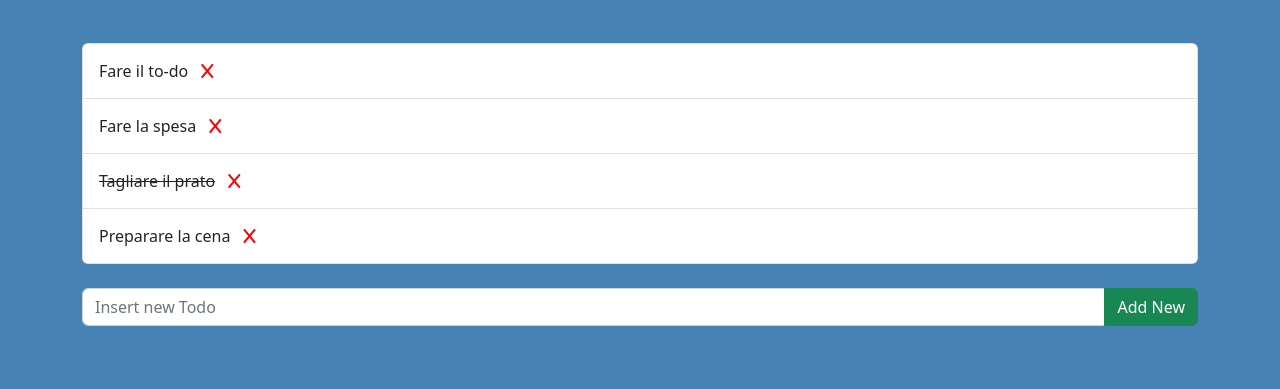
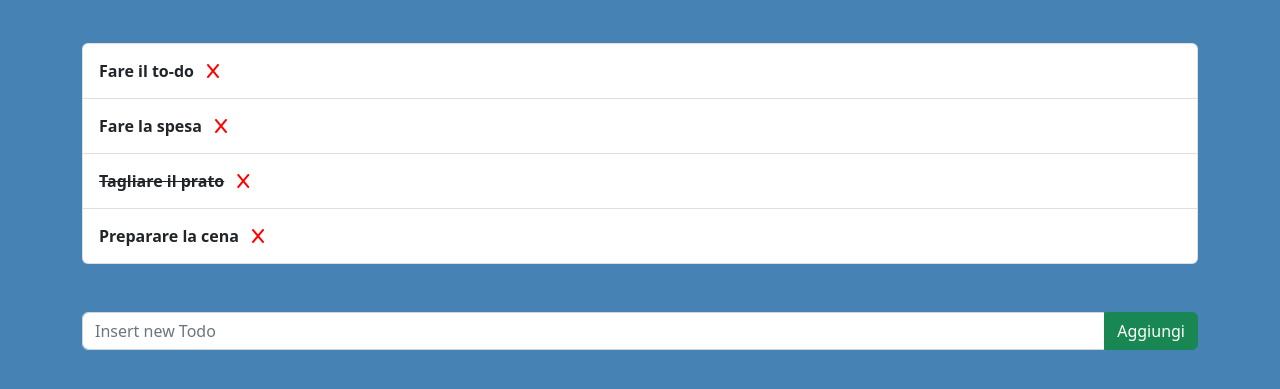
Before and after one commit to Yorbit/vue-todolist, a plain HTML site: page index.html in a window 1280 px wide. Shown: the part 101-490 px from the top of the page. Drawn offline with nearby package versions, Linux system fonts and the light colour scheme.

Commit message:
html class add

```diff
--- a/index.html
+++ b/index.html
@@ -18,19 +18,19 @@
 <body class="back-g">
     <main id="main-root" class="container">
         <h1 class="text-center fw-semibold my-5">To-Do List</h1>
-        <ul class="list-group mb-4">
-            <li class="list-group-item align-items-center d-flex"
+        <ul class="list-group mb-5">
+            <li class="list-group-item align-items-center fw-semibold d-flex"
                 :class="{'text-decoration-line-through': element.done == true}" v-for="(element, index) in todo"
                 @click="element.done = !element.done;">
                 {{ element.text }}
                 <button @click="removeToDo(index, 1)" class="btn auto color"><i class="fa-solid fa-x"></i></button>
             </li>
         </ul>
-        <div class="input-group mb-3">
+        <div class="input-group">
             <input v-model.trim="newToDo" @keyUp.enter="addNewToDo(newToDo)" type="text" class="form-control"
                 placeholder="Insert new Todo" aria-label="Username" aria-describedby="basic-addon1">
-            <button @click="addNewToDo(newToDo)" class="btn btn-success" type="button" id="button-addon2">Add
-                New</button>
+            <button @click="addNewToDo(newToDo)" class="btn btn-success" type="button"
+                id="button-addon2">Aggiungi</button>
         </div>
     </main>
 </body>
```
